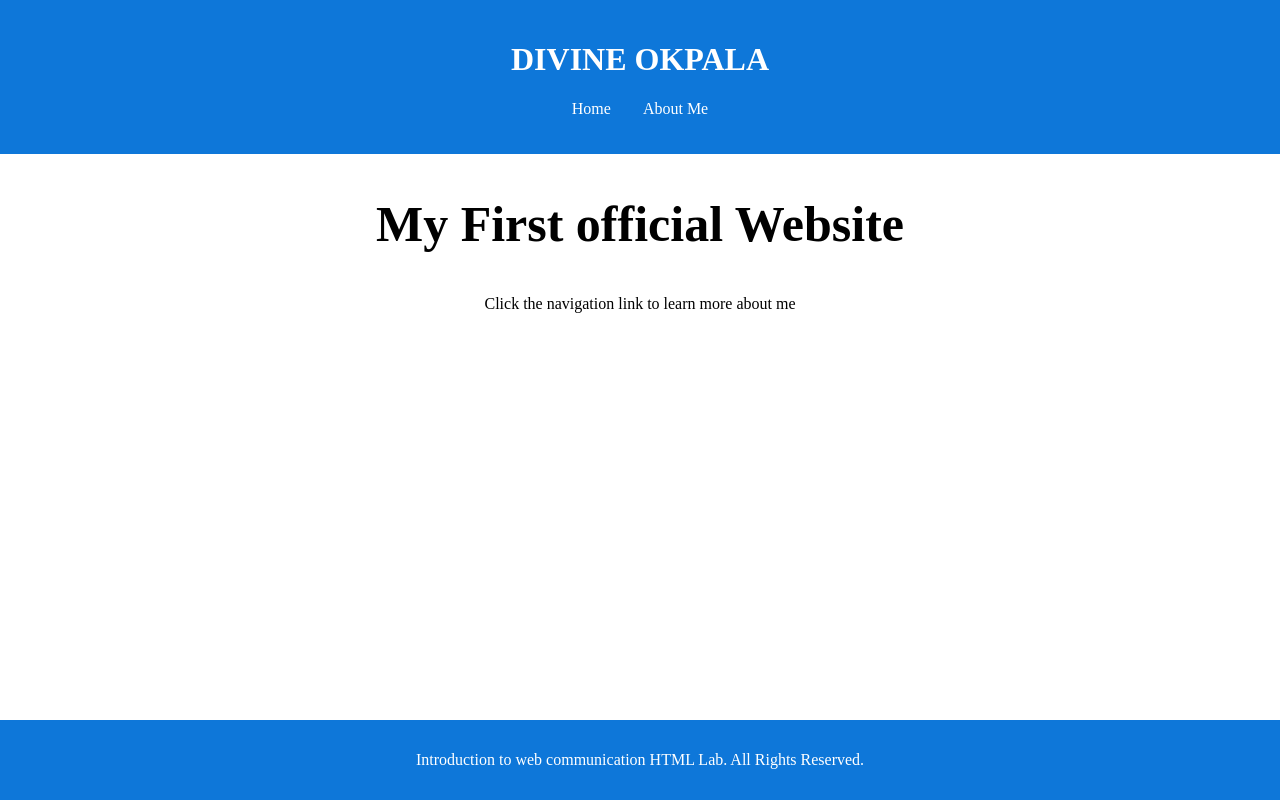
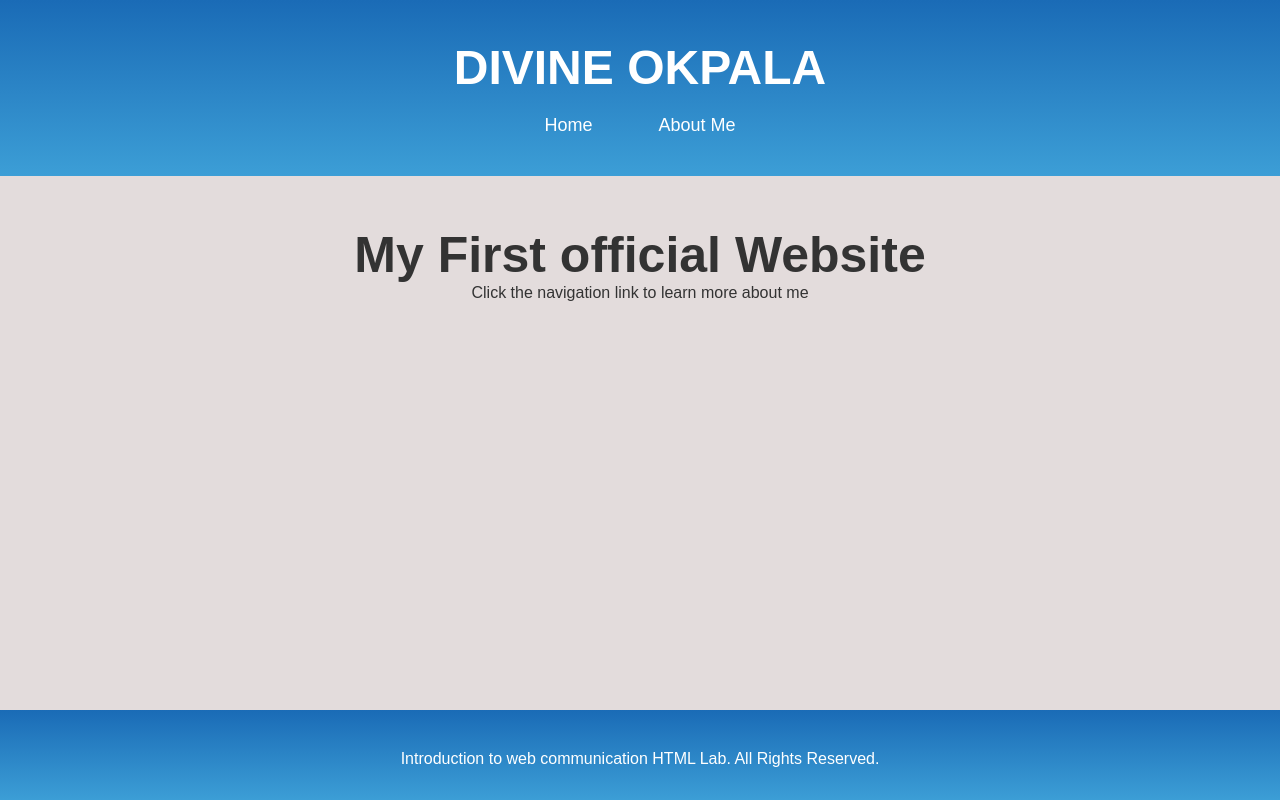
Before and after one commit to donwazzy/HTML-LAB, a plain HTML site: page index.html in a window 1280 px wide. Drawn offline with Linux system fonts and the light colour scheme.

Commit message:
added design for the css page

```diff
--- a/style.css
+++ b/style.css
@@ -1,36 +1,54 @@
+/* effect for the webpage body */
+*{
+   margin: 0;
+   padding: 0;
+   box-sizing: border-box;
+}
+
 body {
-    width: 100%;
-    height: 100%;
-    margin: 0;
+   font-family: sans-serif;
+   background: rgb(227, 220, 220);
+   color: #333;
+
 }
+
 header {
-    background-color: #0e77d9;
+   background: linear-gradient( #1a6bb6, #3c9ed6);
    color: white;
-    padding: 20px 0;
    text-align: center;
+   padding: 40px 20px;
 }
- nav ul {
+
+header h1 {
+   font-size: 3em;
+   margin-bottom: 20px;
+}
+
+header nav ul {
    display: flex;
    list-style: none;
    justify-content: center;
+   gap: 30px;
    padding-left: 0;
-
 }
 
- nav a {
+header nav a {
    border-radius: 10px;
    color: white;
    padding: 1em;
    text-decoration: none;
+   font-size: large;
 }
 
- nav a:hover {
+header nav a:hover {
    background-color: #f8fdff;
    color: black;
 }
- .container{
-    width: 100%;
-    height: 100%;
+
+.container {
+   max-width: 1100px;
+   margin: 30px auto;
+   padding: 20px;
 }
 main h2{
   font-size: 50px;
@@ -41,14 +59,17 @@ main h2{
     text-align: center;
  }
  footer {
-    background-color: #0e77d9;
+   background: linear-gradient( #1a6bb6, #3c9ed6);
    color: white;
    text-align: center;
-    padding: 15px 0;
+   padding: 40px;
    position: absolute;
    bottom: 0;
+   height: 90px;
    width: 100%;
 }
+
+/* To make the webpage Responsive */
 
  @media (max-width: 768px) {
     header h1 {
```
Lines whose indentation alone changed are shown as unchanged.
